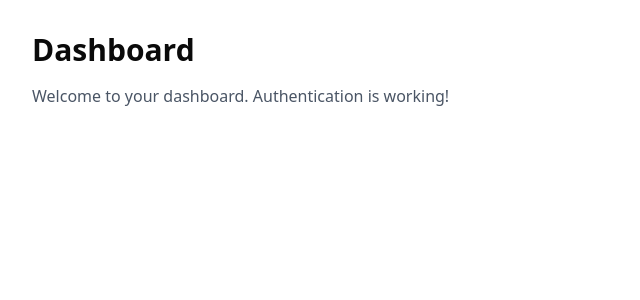
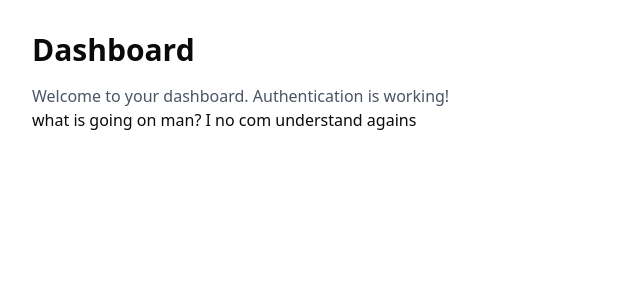
Before and after one commit to fohalabi/secure-saas-dashboard, a Next.js app: page /dashboard in a window 1280 px wide. Shown: the top 300 px of the page, without its empty margins (0-640 px from the left). Built offline with nearby package versions, Linux system fonts and the light colour scheme.

Commit message:
fixing the production error

```diff
--- a/app/dashboard/page.tsx
+++ b/app/dashboard/page.tsx
@@ -3,6 +3,7 @@ export default function DashboardPage() {
     <div className="min-h-screen p-8">
       <h1 className="text-3xl font-bold mb-4">Dashboard</h1>
       <p className="text-gray-600">Welcome to your dashboard. Authentication is working!</p>
+      <p>what is going on man? I no com understand agains</p>
     </div>
   );
 }
```
